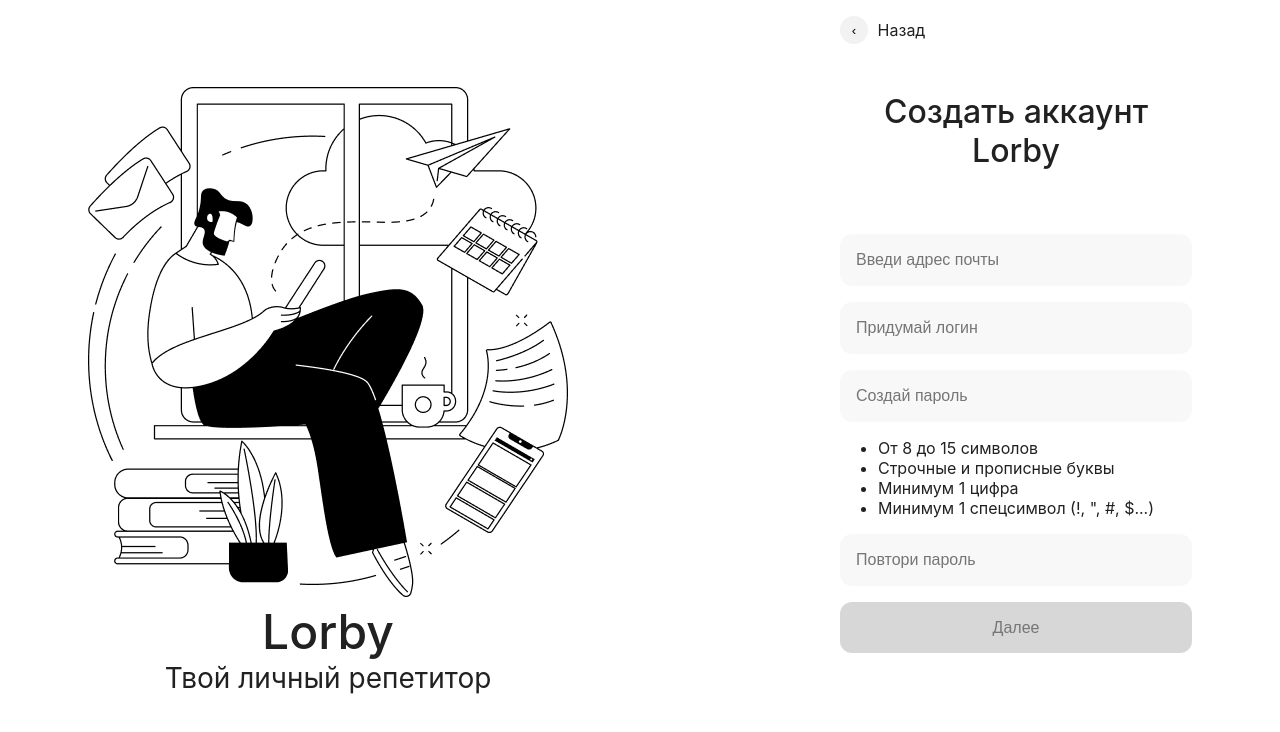
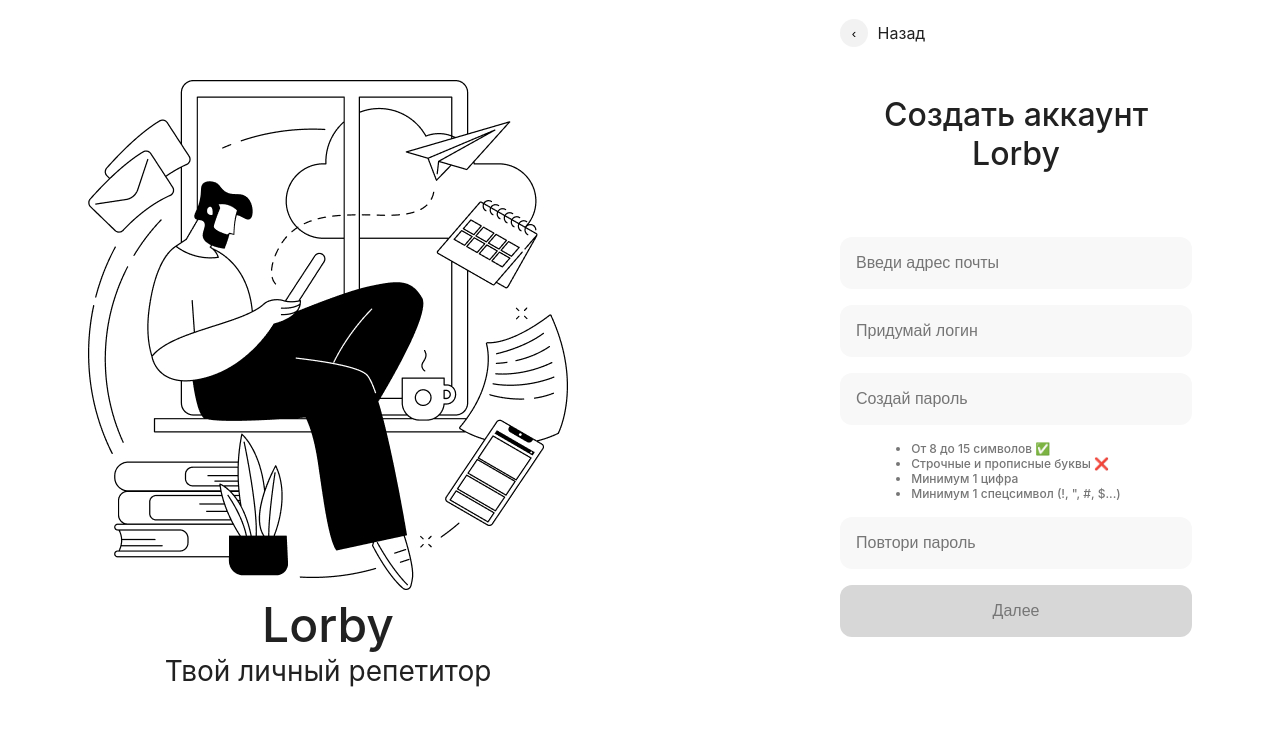
Before and after one commit to Venera00/neobis-front-auth, a React (Create React App) app: page /registration in a window 1280 px wide. Shown: the top 732 px of the page. Built offline with nearby package versions, Linux system fonts and the light colour scheme.

Commit message:
Add form validation with yup

```diff
--- a/src/pages/Registration/RegistrationPage.css
+++ b/src/pages/Registration/RegistrationPage.css
@@ -77,6 +77,16 @@
   margin-bottom: 3rem;
 }
 
+ul {
+  text-align: left;
+}
+
+li {
+  font-size: 0.75rem;
+  font-weight: 500;
+  color: #767676;
+}
+
 .auth-btn {
   color: #767676;
   width: 22rem;
--- a/src/pages/Registration/RegistrtationPage.js
+++ b/src/pages/Registration/RegistrtationPage.js
@@ -3,18 +3,41 @@
 import { Formik, Form, Field, useFormik } from "formik";
 import mainImg from "../../assets/mainImg.jpg";
 import "./RegistrationPage.css";
+import * as yup from "yup";
+
+const schema = yup.object().shape({
+  email: yup.string().email("{Введите gmail}").required(),
+  login: yup.string().required(),
+  password: yup
+    .string()
+    .min(8)
+    .max(15)
+    .matches(
+      /^(?=.*[a-z])(?=.*[A-Z])(?=.*\d)(?=.*[!@#$%^&*()_+])[A-Za-z\d!@#$%^&*()_+]+$/
+    ),
+  repeatPassword: yup
+    .string()
+    .oneOf([yup.ref("password"), null], "Пароли должны совпадать")
+    .required(),
+});
+
+const onSubmit = () => {
+  console.log("Submitted");
+};
 
 const RegistrtationPage = () => {
-  const formik = useFormik({
+  const { values, errors, handleBlur, handleChange, handleSubmit } = useFormik({
     initialValues: {
       email: "",
       login: "",
       password: "",
       repeatPassword: "",
     },
+    validationSchema: schema,
+    onSubmit,
   });
 
-  console.log(formik);
+  console.log(errors);
 
   return (
     <div className="auth-main">
@@ -35,47 +58,54 @@
         </Link>
 
         <Formik>
-          <Form className="login-form">
+          <Form onSubmit={handleSubmit} className="login-form">
             <h3>
               Создать аккаунт <br /> Lorby
             </h3>
             <Field
-              value={formik.values.email}
-              onChange={formik.handleChange}
+              value={values.email}
+              onChange={handleChange}
+              onBlur={handleBlur}
               name="email"
               type="email"
               placeholder="Введи адрес почты"
             />
             <Field
-              value={formik.values.login}
-              onChange={formik.handleChange}
+              value={values.login}
+              onChange={handleChange}
+              onBlur={handleBlur}
               name="login"
               type="text"
               placeholder="Придумай логин"
             />
 
             <Field
-              value={formik.values.password}
-              onChange={formik.handleChange}
+              value={values.password}
+              onChange={handleChange}
+              onBlur={handleBlur}
               name="password"
               type="password"
               placeholder="Создай пароль"
             />
             <ul className="">
-              <li>От 8 до 15 символов</li>
-              <li>Строчные и прописные буквы</li>
+              <li>От 8 до 15 символов ✅</li>
+              <li>Строчные и прописные буквы ❌</li>
               <li>Минимум 1 цифра</li>
               <li>Минимум 1 спецсимвол (!, ", #, $...)</li>
             </ul>
 
             <Field
-              value={formik.values.repeatPassword}
-              onChange={formik.handleChange}
+              value={values.repeatPassword}
+              onChange={handleChange}
+              onBlur={handleBlur}
+              name="repeatPassword"
               type="password"
               placeholder="Повтори пароль"
             />
 
-            <button className="auth-btn">Далее</button>
+            <button type="button" className="auth-btn">
+              Далее
+            </button>
           </Form>
         </Formik>
       </div>
```
